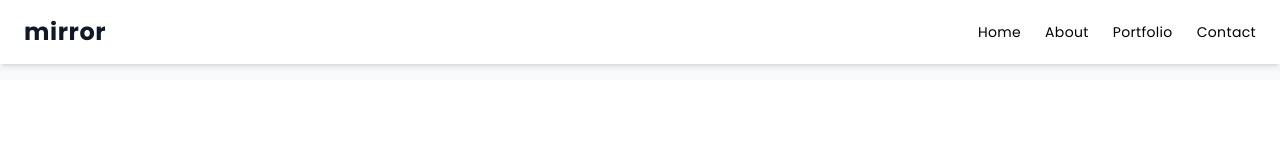
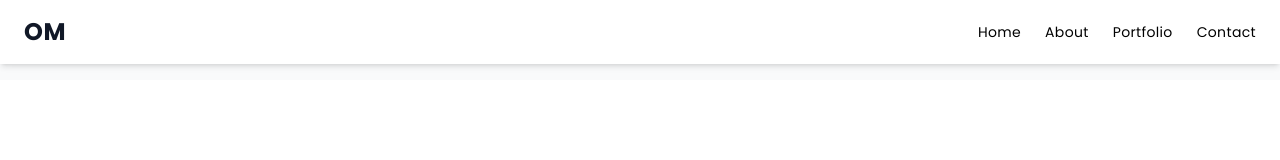
Before and after one commit to codedbyfefe/OMagabeane-Portfolio, a React (Create React App) app: page / in a window 1280 px wide. Shown: the top 160 px of the page. Built offline with nearby package versions, Linux system fonts and the light colour scheme.

Commit message:
minor changes

```diff
--- a/public/index.html
+++ b/public/index.html
@@ -6,7 +6,7 @@
     <meta name="viewport" content="width=device-width, initial-scale=1.0" />
     <meta name="theme-color" content="#000000" />
     <link rel="stylesheet" href="https://fonts.googleapis.com/css2?family=Inter:wght@400;600&family=Poppins:wght@400;600;700&display=swap" />
-    <title>Mirror CRA Tailwind</title>
+    <title>O Magabeane Portfolio</title>
   </head>
   <body class="bg-gray-50 font-sans">
     <noscript>You need to enable JavaScript to run this app.</noscript>
--- a/src/components/Navbar.js
+++ b/src/components/Navbar.js
@@ -3,7 +3,7 @@ import { Link } from 'react-router-dom';
 function Navbar() {
   return (
     <header className="flex justify-between items-center px-6 py-4 fixed w-full bg-white shadow-md z-50">
-      <h1 className="text-2xl font-bold tracking-wide">mirror</h1>
+      <h1 className="text-2xl font-bold tracking-wide">OM</h1>
       <nav className="space-x-6 text-sm font-medium tracking-wide">
         <Link to="/">Home</Link>
         <Link to="/about">About</Link>
```
